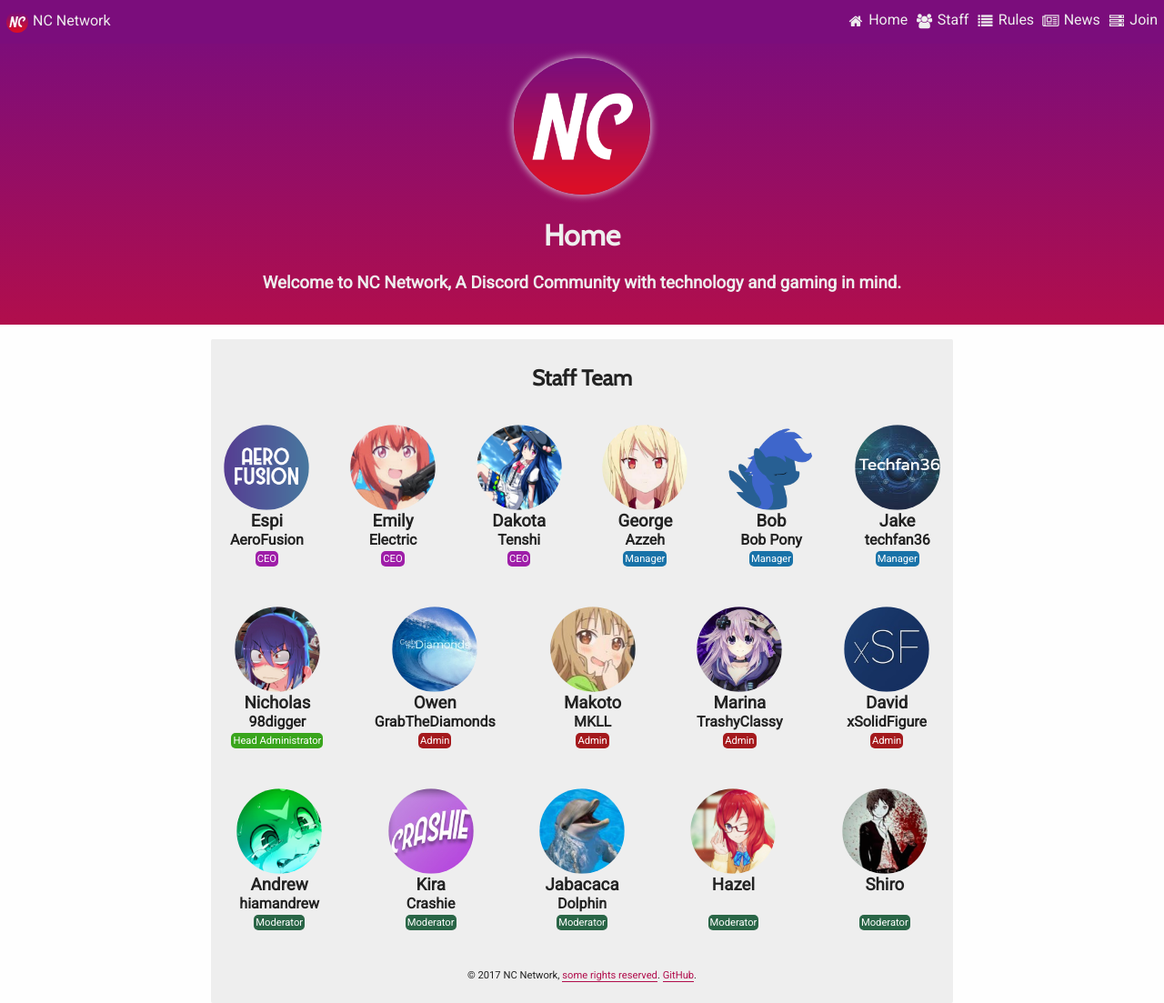
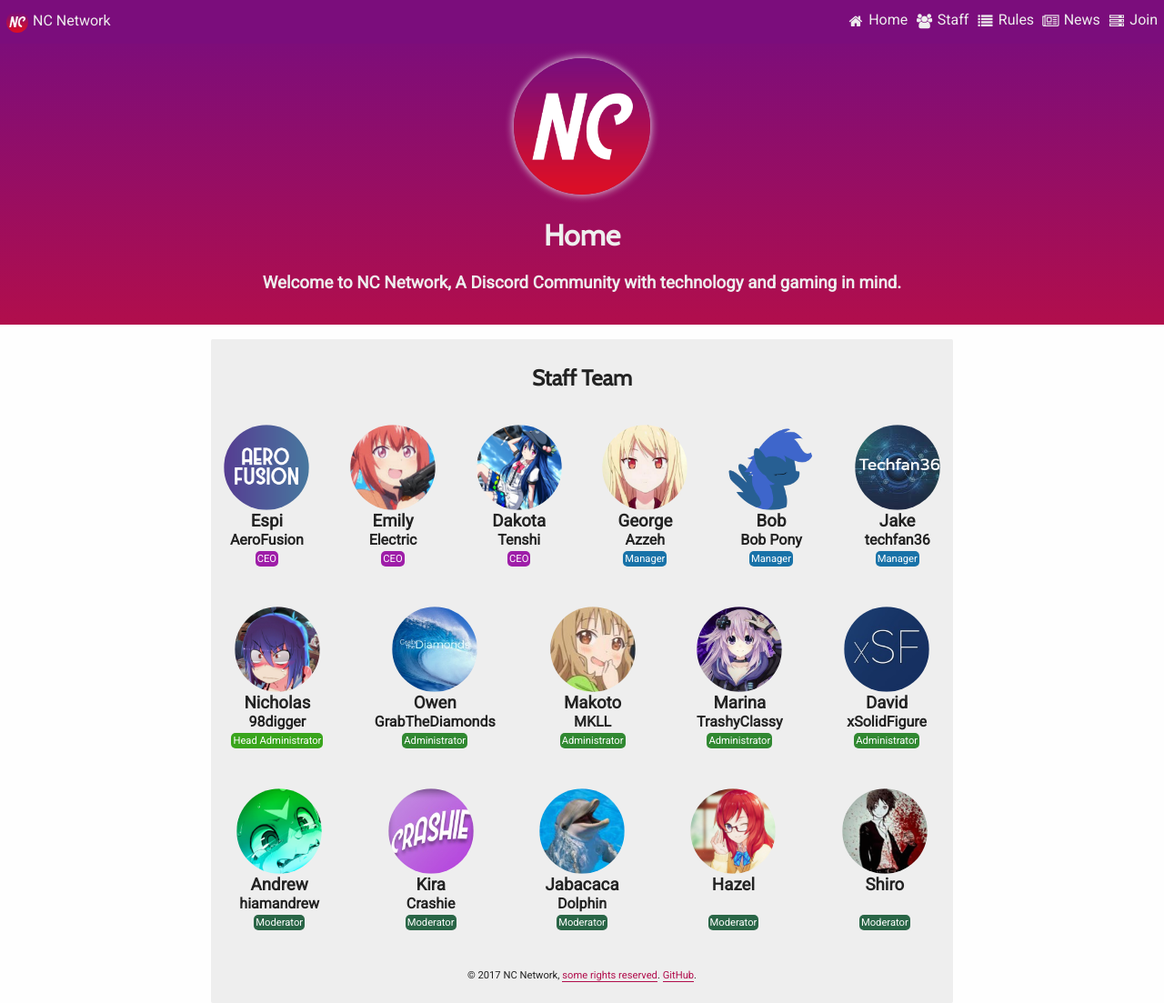
Before and after one commit to xwinbyte/NetskyWebsite, a Jekyll site: the page built from index.html, in a window 1280 px wide and 1103 px high. Shown: the whole window at 91% size. Built offline with Jekyll 4.4.1, drawn with Linux system fonts in a browser that asks for light colours.

Commit message:
dammit i messed up

```diff
--- a/_includes/staff.html
+++ b/_includes/staff.html
@@ -29,8 +29,7 @@
     {% else %}
     <h3>{% if person.alias %}{{ person.alias }}{% else %}{{ person.name }}{% endif %}</h3>
     {% endif %}
-    {% if person.headadmin == true %}<span class="staff-badge head-admin">Head Administrator</span>{% else %}<span class="staff-badge
-      ">Admin</span>{% endif %}
+    {% if person.headadmin == true %}<span class="staff-badge head-admin">Head Administrator</span>{% else %}<span class="staff-badge admin">Administrator</span>{% endif %}
   </div>
   {% endif %}
 {% endfor %}
```
